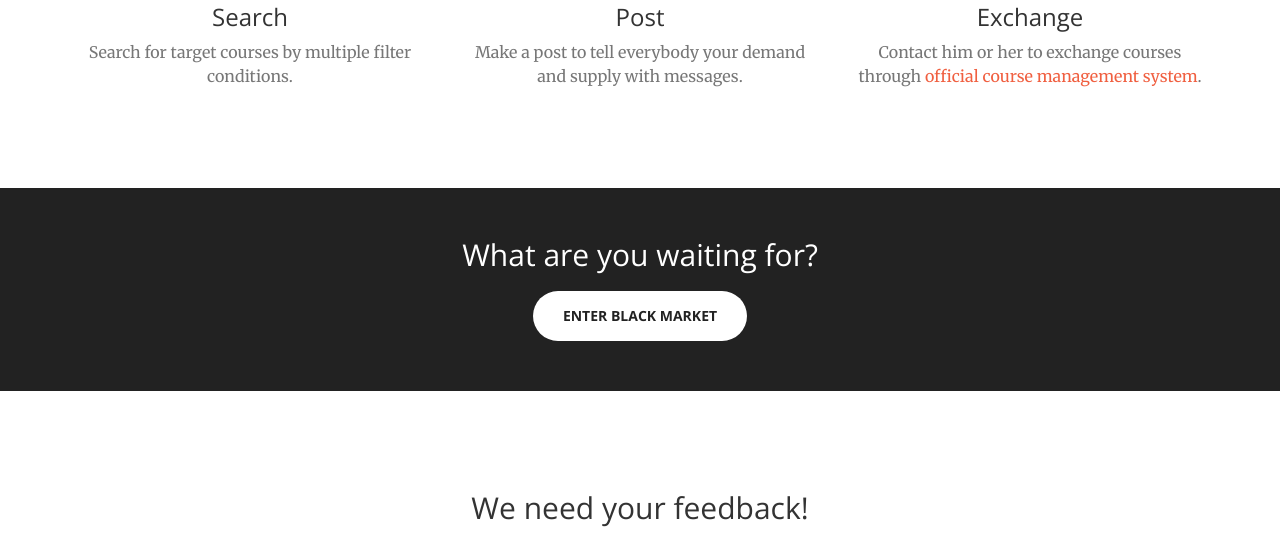
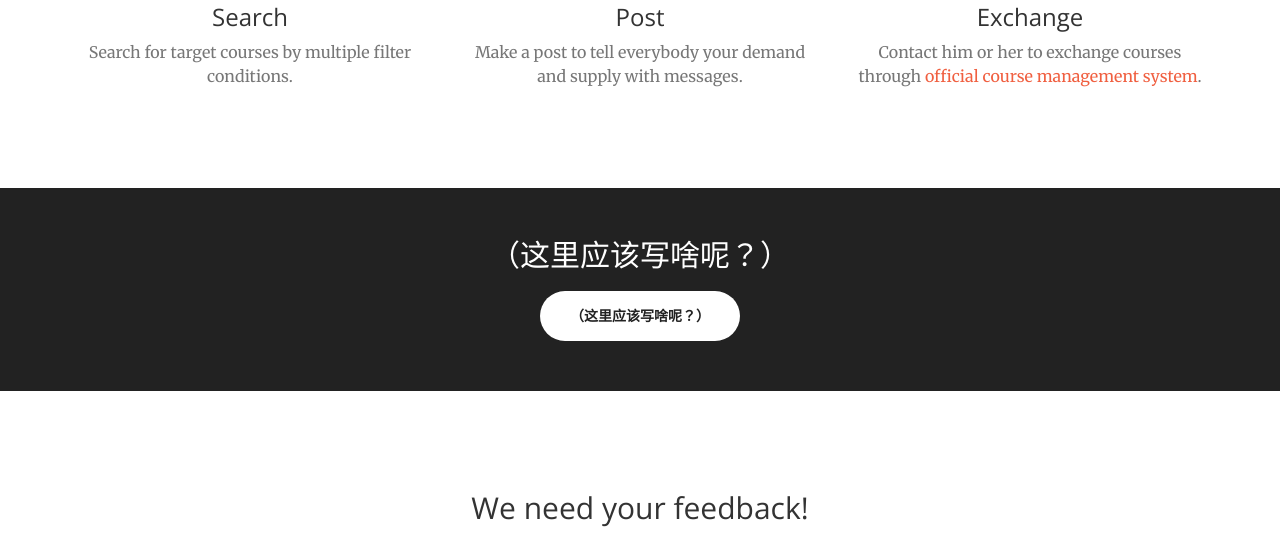
Before and after one commit to xanahopper/BlackMarket, a Flask app: page / in a window 1280 px wide. Shown: the part 1445-1985 px from the top of the page. Run offline with Flask 2, Linux system fonts and the light colour scheme; data that the repository does not hold is empty; some libraries are stand-ins or nearby versions.

Commit message:
black part of home page remain unfixed

```diff
--- a/black_market/templates/index.html
+++ b/black_market/templates/index.html
@@ -162,8 +162,8 @@
                 <aside class="bg-dark" id="get_started">
                     <div class="container text-center">
                         <div class="call-to-action">
-                            <h2>What are you waiting for?</h2>
-                            <a href="/posts" class="btn btn-default btn-xl sr-button">Enter Black Market</a>
+                            <h2>（这里应该写啥呢？）</h2>
+                            <a href="#page-top" class="btn btn-default btn-xl sr-button">（这里应该写啥呢？）</a>
                         </div>
                     </div>
                 </aside>
```
